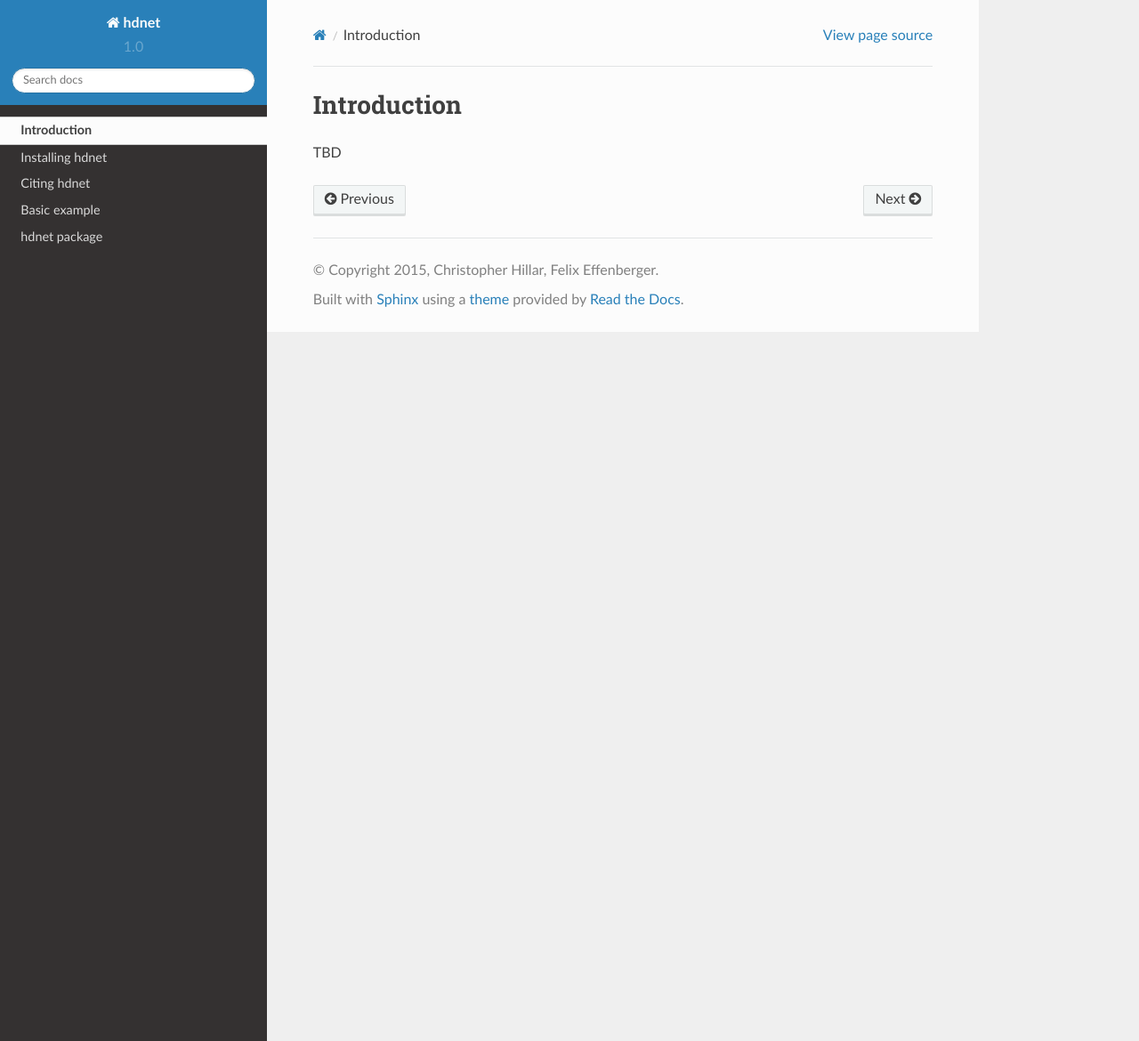
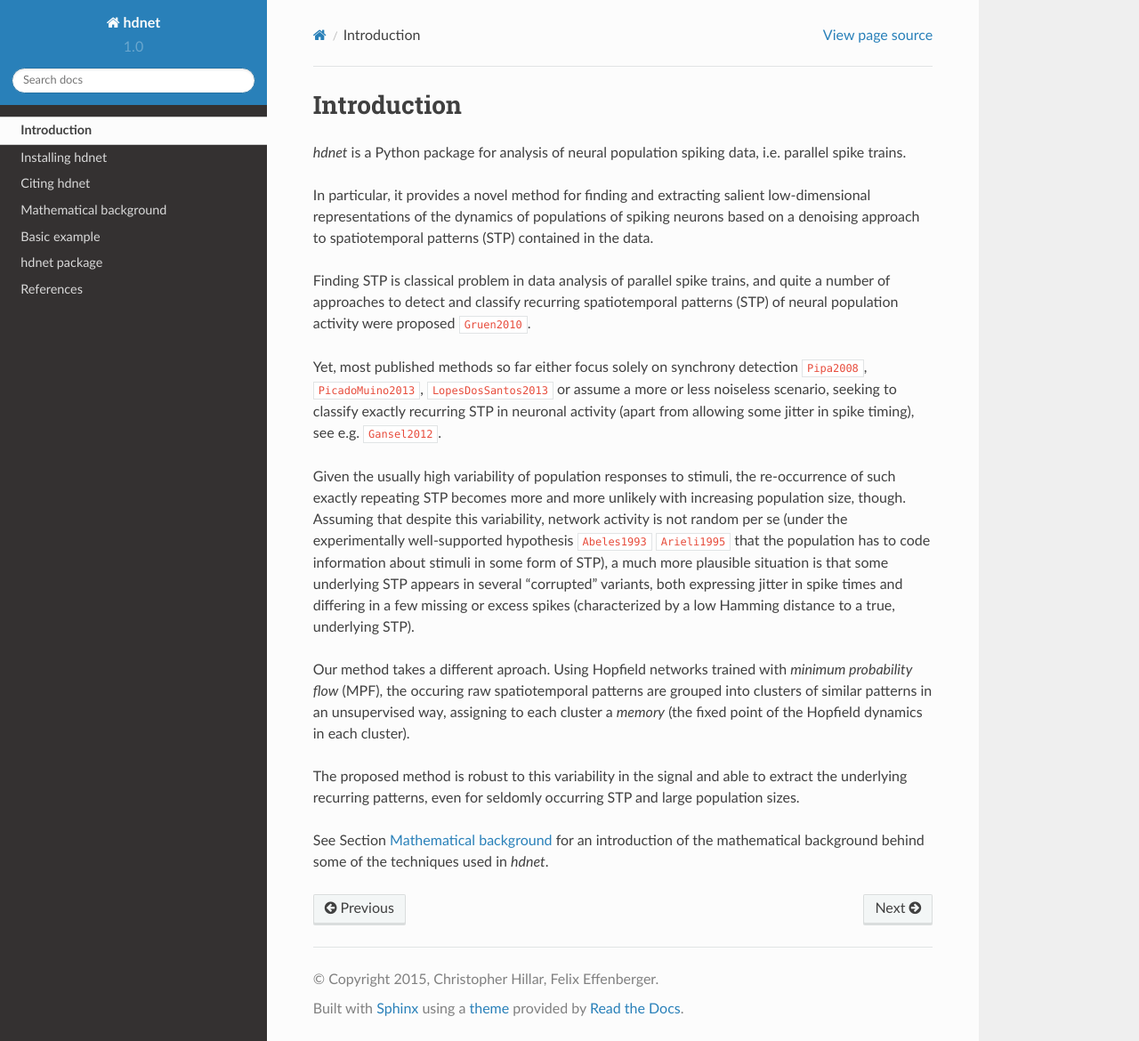
Before and after one commit to team-hdnet/hdnet, a Sphinx documentation site: the page built from doc/introduction.rst, in a window 1280 px wide and 1170 px high. Shown: the whole window at 89% size. Built offline with Sphinx 7.4.7 and the Read the Docs theme 2.0.0, drawn with Linux system fonts in a browser that asks for light colours; cross-references to code outside the pages are shown as plain code.

Commit message:
Documentation work

```diff
--- /dev/null
+++ b/doc/bibliography.rst
@@ -0,0 +1,6 @@
+.. _bibliography:
+
+References
+==========
+
+.. bibliography:: references.bib
--- a/doc/example_basic.rst
+++ b/doc/example_basic.rst
@@ -1,7 +1,7 @@
 Basic example
 =============
 
-Let us demonstrate the basic usage of hdnet using the following example. The source code for this example can be found in :download:`this example script </../examples/my_first_script.py>` in the ``examples/`` directory.
+Let us demonstrate the basic usage of ``hdnet`` using the following example. The source code for this example can be found in :download:`this example script </../examples/my_first_script.py>` in the ``examples/`` directory.
 
 For demonstration purposes we will start work with a synthetic data set in this tutorial (later we will be working with real spiking data). Spiking activity of 10 hypothetical cells is assumed to be given as independent, identically distributed (i.i.d.) Poisson processes. Upon binning with a given bin width, this yields Bernoulli processes in discrete time. We create such Bernoulli data (as a proxy for real, binned spiking data) and then insert hypothetical correlations by means of a number of co-activations of different cell groups over time (also known as *cell assemblies*).
 
--- a/doc/index.rst
+++ b/doc/index.rst
@@ -15,12 +14,15 @@ Contents:
    introduction.rst
    installation.rst
    citing.rst
+   background.rst
    example_basic.rst
    hdnet.rst
+   bibliography.rst
 
 Indices and tables
 ==================
 
+* :ref:`bibliography`
 * :ref:`genindex`
 * :ref:`modindex`
 * :ref:`search`
--- a/doc/introduction.rst
+++ b/doc/introduction.rst
@@ -1,4 +1,46 @@
 Introduction
 ============
 
-TBD
+`hdnet` is a Python package for analysis of neural population spiking
+data, i.e. parallel spike trains.
+
+In particular, it provides a novel method for finding and extracting
+salient low-dimensional representations of the dynamics of populations
+of spiking neurons based on a denoising approach to spatiotemporal
+patterns (STP) contained in the data.
+
+Finding STP is classical problem in data analysis of parallel spike
+trains, and quite a number of approaches to detect and classify
+recurring spatiotemporal patterns (STP) of neural population activity
+were proposed :cite:`Gruen2010`.
+
+Yet, most published methods so far either focus solely on synchrony
+detection :cite:`Pipa2008`, :cite:`PicadoMuino2013`,
+:cite:`LopesDosSantos2013`
+or assume a more or less noiseless scenario, seeking to classify
+exactly recurring STP in neuronal activity (apart from allowing
+some jitter in spike timing), see e.g. :cite:`Gansel2012`.
+
+Given the usually high variability of population responses to stimuli,
+the re-occurrence of such exactly repeating STP becomes more and more
+unlikely with increasing population size, though. Assuming that despite
+this variability, network activity is not random per se (under the
+experimentally well-supported hypothesis :cite:`Abeles1993` :cite:`Arieli1995`
+that the population has to code information about stimuli in some form
+of STP), a much more plausible situation is that some underlying STP
+appears in several "corrupted" variants,  both expressing jitter in
+spike times and differing in a few missing or excess spikes (characterized
+by a low Hamming distance to a true, underlying STP).
+
+Our method takes a different aproach. Using Hopfield networks trained
+with *minimum probability flow* (MPF), the occuring raw spatiotemporal
+patterns are grouped into clusters of similar patterns in an unsupervised
+way, assigning to each cluster a *memory* (the fixed point of the
+Hopfield dynamics in each cluster).
+
+The proposed method is robust to this variability in the signal and able to
+extract the underlying recurring patterns, even for seldomly occurring STP
+and large population sizes.
+
+See Section :ref:`section-mathematical-background` for an introduction of
+the mathematical background behind some of the techniques used in `hdnet`.
--- a/doc/references.bib
+++ b/doc/references.bib
@@ -12,5 +12,78 @@
 author = {Hillar, C. and Sohl-Dickstein, J. and Koepsell, K.},
 title = "{Efficient and optimal Little-Hopfield auto-associative memory storage using minimum probability flow}",
 booktitle = {4th NIPS workshop on Discrete Optimization in Machine Learning (DISCML)},
-     year = 2012
+year = {2012}
 }
+
+@article{Arieli1995,
+author = {Arieli, A. and Shoham, D.},
+journal = {Journal of Neurophysiology},
+number = {5},
+title = {{Coherent spatiotemporal patterns of ongoing activity revealed by real-time optical imaging coupled with single-unit recording in the cat visual cortex}},
+volume = {73},
+year = {1995},
+}
+
+@article{LopesDosSantos2013,
+author = {Lopes-dos-Santos, V. and Ribeiro, S. and Tort, A. B. L.},
+journal = {Journal of Neuroscience Methods},
+number = {2},
+pages = {149--66},
+publisher = {Elsevier B.V.},
+title = {{Detecting cell assemblies in large neuronal populations.}},
+volume = {220},
+year = {2013},
+}
+
+@article{Pipa2008,
+author = {Pipa, G. and Wheeler, D. W. and Singer, W. and Nikoli\'{c}, D.},
+journal = {Journal of Computational Neuroscience},
+number = {1},
+pages = {64--88},
+title = {{NeuroXidence: reliable and efficient analysis of an excess or deficiency of joint-spike events.}},
+volume = {25},
+year = {2008},
+}
+
+@article{Gansel2012,
+author = {Gansel, K. S. and Singer, W.},
+journal = {Frontiers in Neuroinformatics},
+number = {May},
+pages = {18},
+title = {{Detecting multineuronal temporal patterns in parallel spike trains.}},
+volume = {6},
+year = {2012}
+}
+
+@article{PicadoMuino2013,
+author = {Picado-Mui\~{n}o, D. and Borgelt, C. and Berger, D. and Gerstein, G. and Gr\"{u}n, S.},
+journal = {Frontiers in neuroinformatics},
+number = {May},
+pages = {9},
+title = {{Finding neural assemblies with frequent item set mining.}},
+volume = {7},
+year = {2013},
+}
+
+@article{Abeles1993,
+author = {Abeles, M. and Bergman, H.},
+journal = {Journal of Neurophysiology},
+number = {4},
+title = {{Spatiotemporal firing patterns in the frontal cortex of behaving monkeys}},
+volume = {70},
+year = {1993},
+}
+
+@book{Gruen2010,
+title={Analysis of parallel spike trains},
+author={Gr{\"u}n, S. and Rotter, S.},
+year={2010},
+publisher={Springer},
+}
+
+@article{Hillar2012a,
+author = {Hillar, C. and Sohl-Dickstein, J. and Koepsell, K.},
+title = "{Efficient and optimal {L}ittle-{H}opfield auto-associative memory storage using minimum probability flow}",
+journal={NIPS Workshop on Discrete Optimization in Machine Learning (DISCML)},
+year = {2012}
+}
```
Also changed, not shown: other parts of doc/example_basic.rst (+0 -5 lines), other parts of doc/index.rst (+1 -2 lines), doc/background.rst (added, +30 -0 lines), doc/citing.rst (+15 -1 lines), doc/hdnet.rst (+4 -3 lines), 5 other files. Lines whose indentation alone changed are shown as unchanged.
